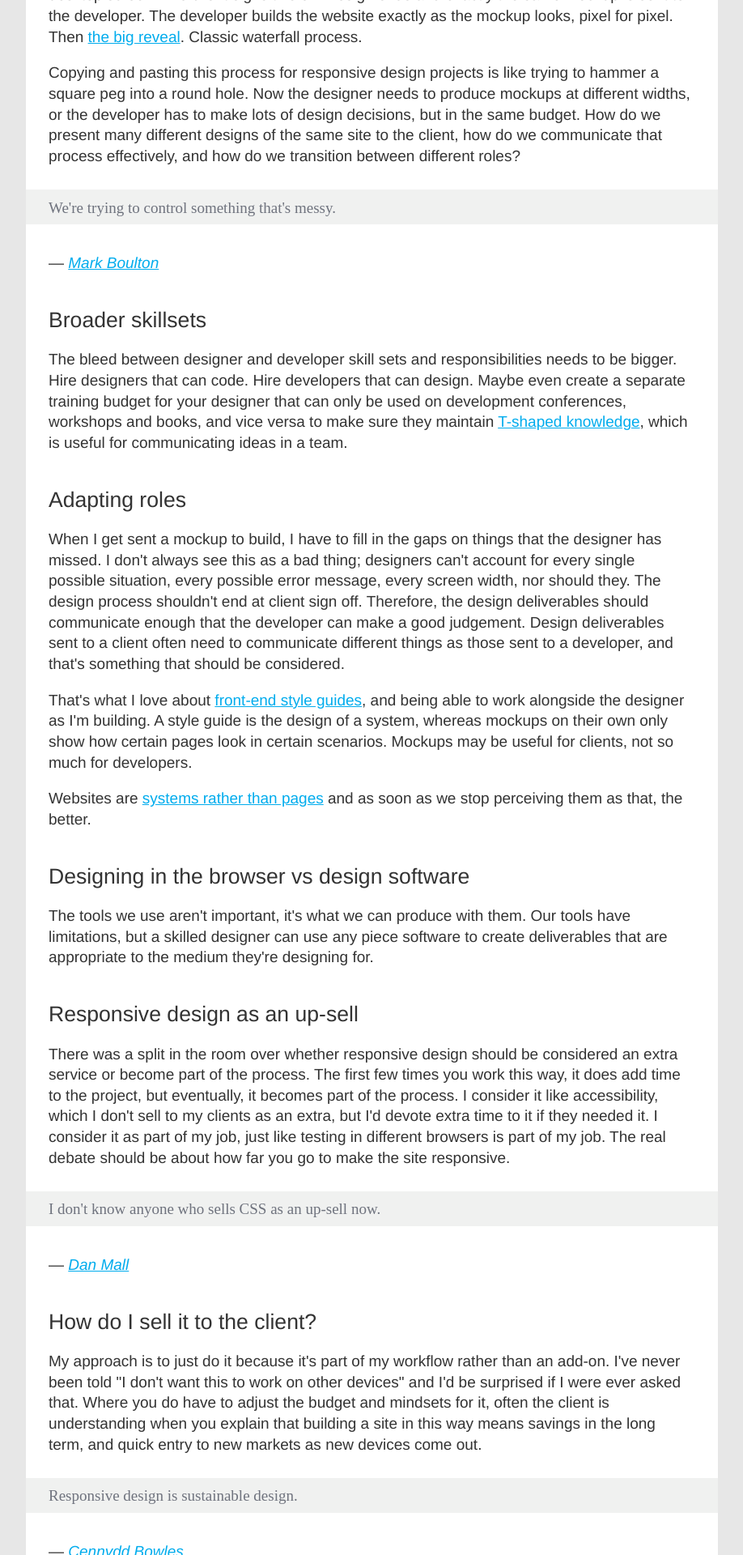
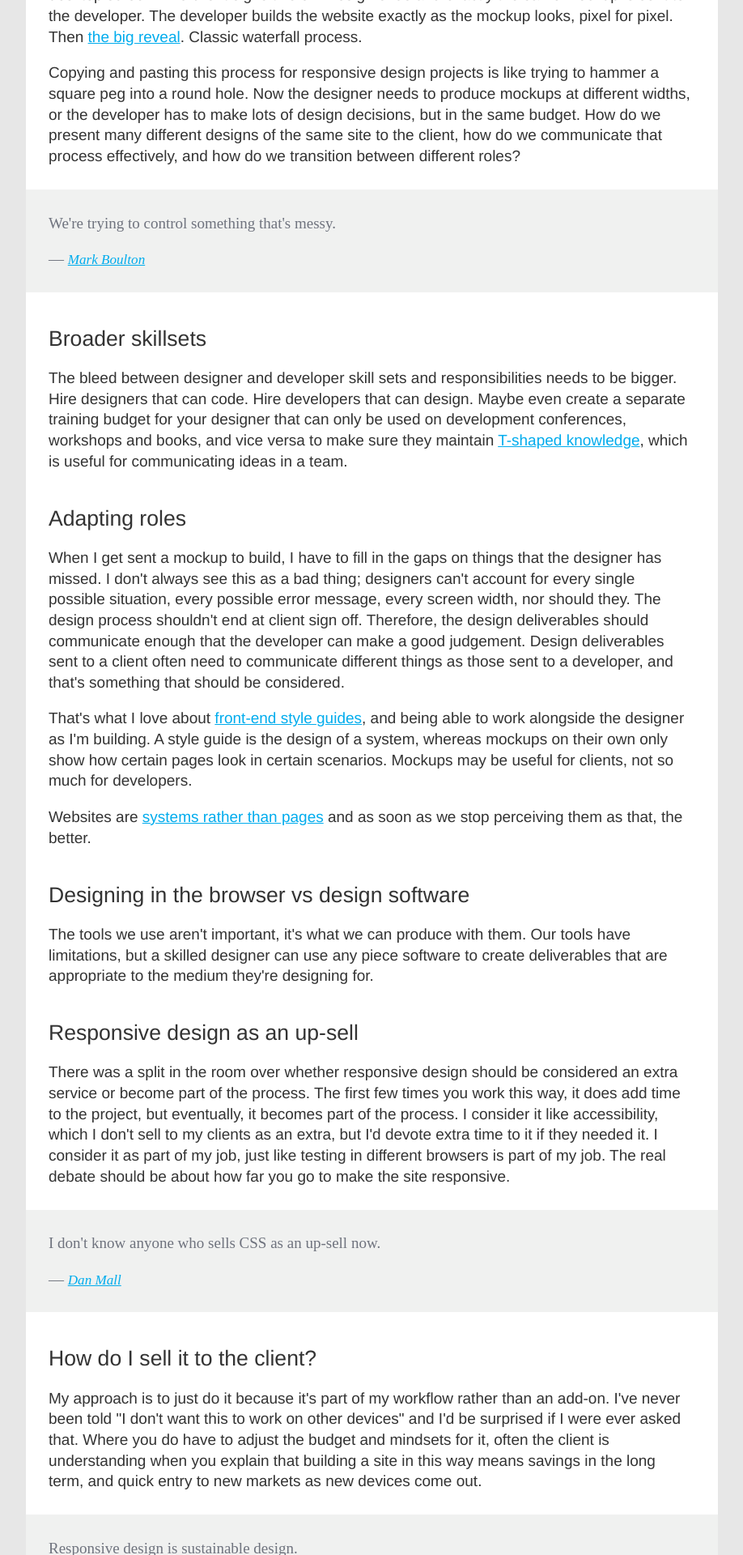
Before and after one commit to maban/maban, a Jekyll site: the page built from _posts/2012-02-24-65.html, in a window 1280 px wide. Shown: the part 1008-2928 px from the top of the page at 81% size, without its empty margins (181-1099 px from the left). Built offline with Jekyll 4.4.1, drawn with Linux system fonts in a browser that asks for light colours.

Commit message:
Clean up post 65

```diff
--- a/_posts/2012-02-24-65.html
+++ b/_posts/2012-02-24-65.html
@@ -1,12 +1,11 @@
 ---
 layout: post
 title: Responsive Summit
-color: CFB187
 ---
 
 <p>I was at <a href="http://responsivesummit.com/">Responsive Summit</a> yesterday, where we spent the day discussing the experiences we've had and challenges we've faced with responsive web design projects.</p>
 
-<p><i>We discussed a lot of things during the day and I'm missing out a huge amount in this post. We had differing opinions on things too, these are just my take-away thoughts on some of the things we talked about.</i></p>
+<p class="warning"><i>We discussed a lot of things during the day and I'm missing out a huge amount in this post. We had differing opinions on things too, these are just my take-away thoughts on some of the things we talked about.</i></p>
 
 <h2>"Responsive design is a fad"</h2>
 
@@ -20,8 +19,10 @@ color: CFB187
 
 <p>Copying and pasting this process for responsive design projects is like trying to hammer a square peg into a round hole. Now the designer needs to produce mockups at different widths, or the developer has to make lots of design decisions, but in the same budget. How do we present many different designs of the same site to the client, how do we communicate that process effectively, and how do we transition between different roles?</p>
 
-<blockquote>We're trying to control something that's messy.</blockquote>
-<p class="attr">— <cite><a href="https://twitter.com/markboulton">Mark Boulton</a></cite></p>
+<blockquote>
+    <p>We're trying to control something that's messy.</p>
+    <p>— <cite><a href="https://twitter.com/markboulton">Mark Boulton</a></cite></p>
+</blockquote>
 
 <h2>Broader skillsets</h2>
 
@@ -43,29 +44,50 @@ color: CFB187
 
 <p>There was a split in the room over whether responsive design should be considered an extra service or become part of the process. The first few times you work this way, it does add time to the project, but eventually, it becomes part of the process. I consider it like accessibility, which I don't sell to my clients as an extra, but I'd devote extra time to it if they needed it. I consider it as part of my job, just like testing in different browsers is part of my job. The real debate should be about how far you go to make the site responsive.</p>
 
-<blockquote>I don't know anyone who sells CSS as an up-sell now.</blockquote>
-<p class="attr">— <cite><a href="https://twitter.com/danielmall">Dan Mall</a></cite></p>
+<blockquote>
+    <p>I don't know anyone who sells CSS as an up-sell now.</p>
+    <p>— <cite><a href="https://twitter.com/danielmall">Dan Mall</a></cite></p>
+</blockquote>
 
 <h2>How do I sell it to the client?</h2>
 
 <p>My approach is to just do it because it's part of my workflow rather than an add-on. I've never been told "I don't want this to work on other devices" and I'd be surprised if I were ever asked that. Where you do have to adjust the budget and mindsets for it, often the client is understanding when you explain that building a site in this way means savings in the long term, and quick entry to new markets as new devices come out.</p>
 
-<blockquote>Responsive design is sustainable design.</blockquote>
-<p class="attr">— <cite><a href="https://twitter.com/cennydd">Cennydd Bowles</a></cite></p>
+<blockquote>
+    <p>Responsive design is sustainable design.</p>
+    <p>— <cite><a href="https://twitter.com/cennydd">Cennydd Bowles</a></cite></p>
+</blockquote>
 
 <h2>Assumptions</h2>
 
 <p>It's tempting to make various assumptions when designing a responsive site, but <a href="https://twitter.com/#!/thebeebs/status/172678120615313409">assumptions are dangerous</a>:</p>
 
-<p><em>"Someone using a mobile device is on a slow connection."</em> Not necessarily if they're connected to wifi.</p>
+<blockquote>
+    <p>"Someone using a mobile device is on a slow connection."</p>
+</blockquote>
 
-<p><em>"Desktop users are on a fast internet connection."</em> What about the person using a 3G dongle?</p>
+<p>Not necessarily if they're connected to wifi.</p>
 
-<p><em>"Mobile devices are small screens."</em> Have you ever used a tablet to browse the web and been served up a squished mobile version of the website? Or used something like <a href="http://www.apple.com/ipad/features/airplay.html">Airplay</a> to switch what's on your tablet to your TV screen?</p>
+
+<blockquote>
+    <p>"Desktop users are on a fast internet connection."</p>
+</blockquote>
+
+<p>What about the person using a 3G dongle?</p>
+
+<blockquote>
+    <p>"Mobile devices are small screens."</p>
+</blockquote>
+
+<p>Have you ever used a tablet to browse the web and been served up a squished mobile version of the website? Or used something like <a href="http://www.apple.com/ipad/features/airplay.html">Airplay</a> to switch what's on your tablet to your TV screen?</p>
 
 <p>And maybe in the next few months:</p>
 
-<p><em>"People on mobiles with slow connections should be served compressed images."</em> If Apple come out with a retina display iPad, the user's expectation for image quality is going to be different. Don't just think about the devices we have now, think about the devices we will have in the future.</p>
+<blockquote>
+    <p>"People on mobiles with slow connections should be served compressed images."</p>
+</blockquote>
+
+<p>If Apple come out with a retina display iPad, the user's expectation for image quality is going to be different. Don't just think about the devices we have now, think about the devices we will have in the future.</p>
 
 <p>It can feel incredibly daunting. How can we cope with all these unknowns? I think we've got to accept the fact that we will never be able to control every experience exactly as we designed.</p>
 
```
